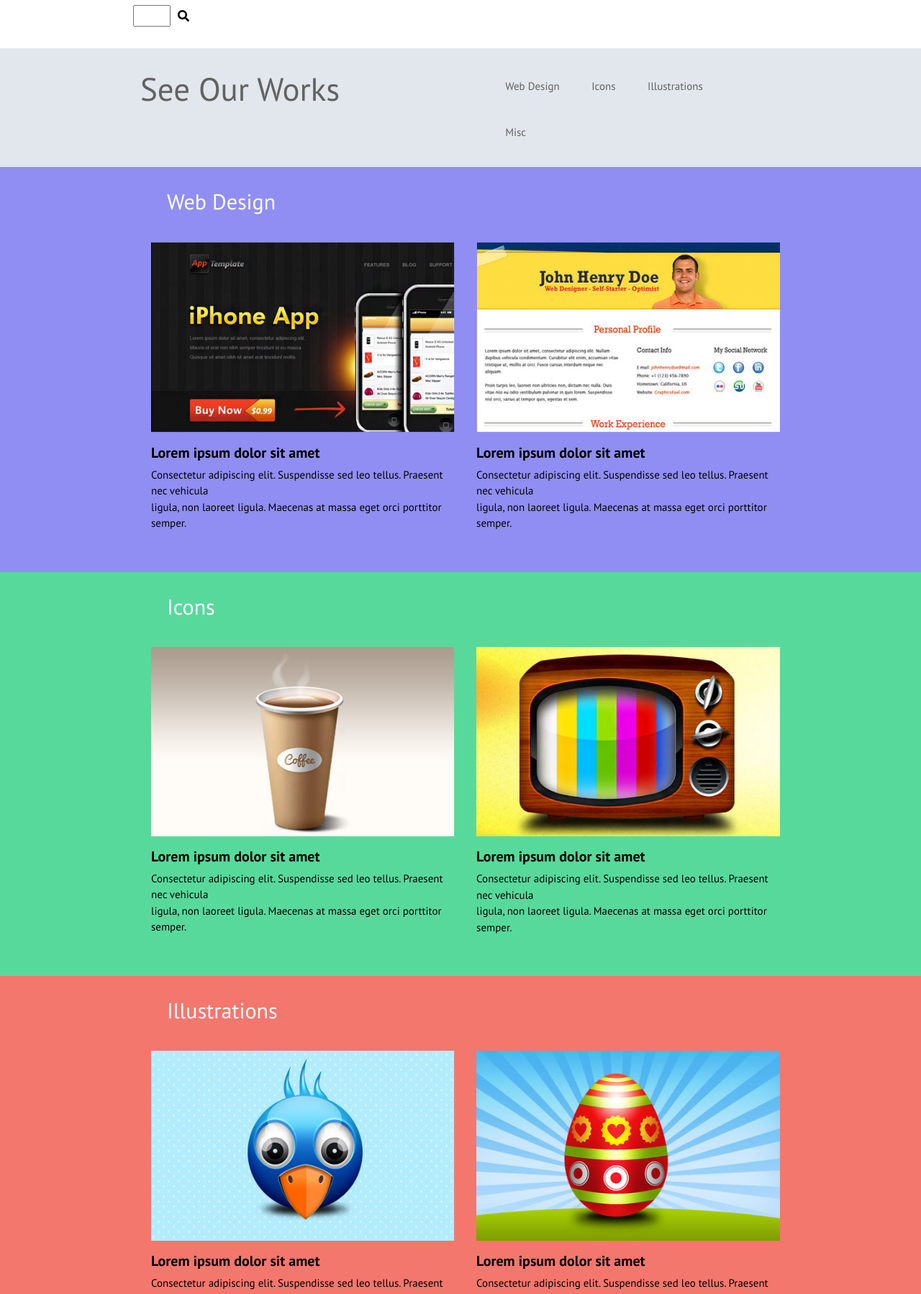
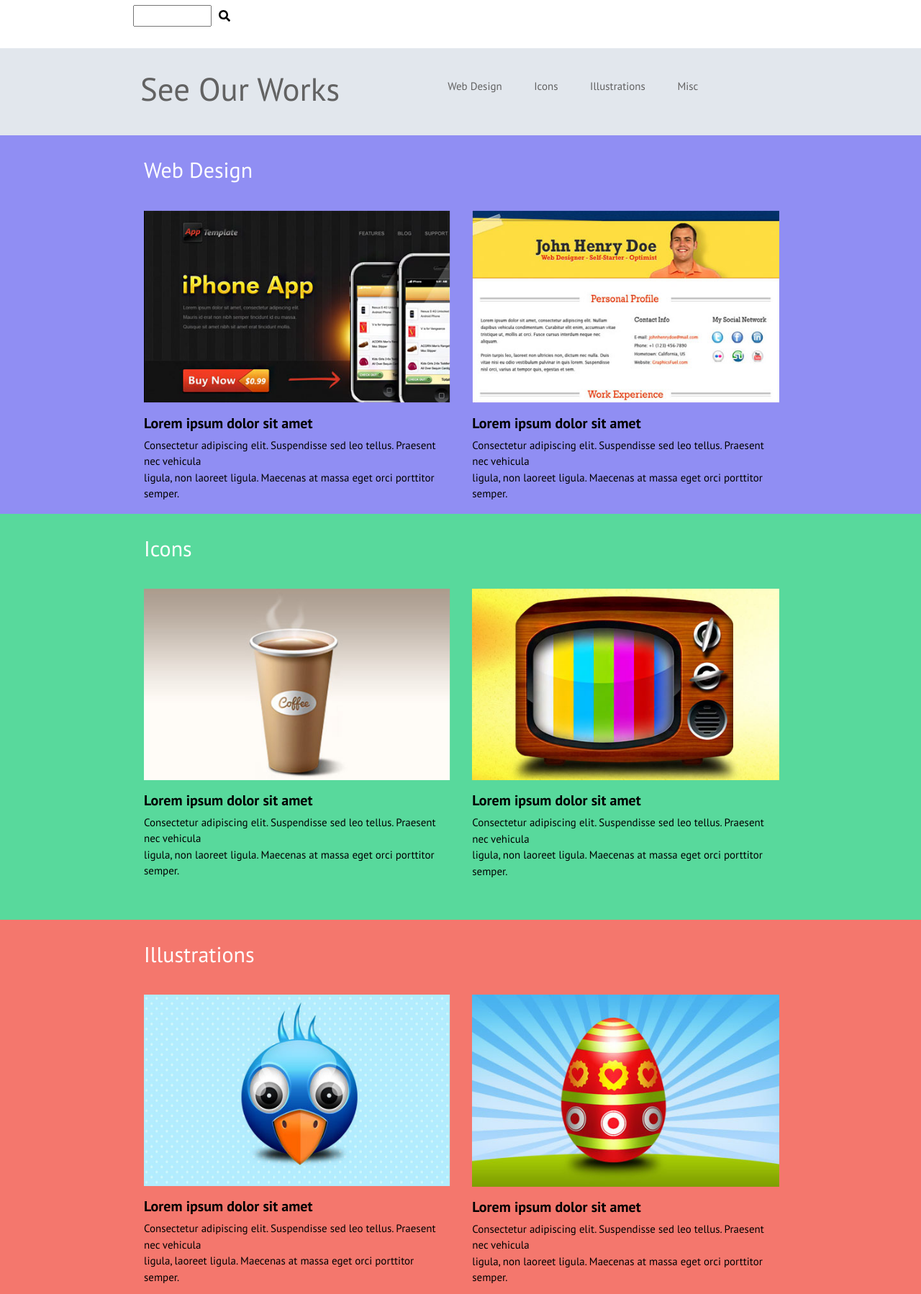
Before and after one commit to JuanPech/bluebox, a plain HTML site: page index.html in a window 1280 px wide. Shown: the part 84-1882 px from the top of the page at 72% size. Drawn offline with nearby package versions, Linux system fonts and the light colour scheme.

Commit message:
Add files via upload

```diff
--- a/css/estilos.css
+++ b/css/estilos.css
@@ -8,14 +8,11 @@
     padding-left: 30px;
 }
 #menu-subheader{
-    padding-left: 170px;
+    padding-left: 90px;
 }
 #buscador-header{
 	margin-top: 10px;
 	padding-left: 0px;
-}
-.row{
-	left: 22px;
 }
 #menu-header nav ul li{
 	list-style:none;
@@ -34,18 +31,18 @@
  border-right: none; border-right: 0px;
 }
 input{
-	width: 20%;
+	width: 42%;
 }
 button{
 	background-color: #ffffff;
 	border:none;
 }
 
-/*------------------------------------------------inicio Gris-----------------------------------------------------*/
+/*------------------------------------------inicio Gris-----------------------------------------------------*/
 #header-2{
 	margin-top: 30px;
 	background-color: #e2e7ed;
-	padding-bottom: 20px;
+	padding-bottom: 30px;
 	padding-left: 210px;
 }
 #see h2{
@@ -57,21 +54,19 @@ button{
 #menu-subheader nav ul li{
 	margin-top: 40px;
 display: inline-block;
-}#menu-subheader nav ul li a{
+}
+#menu-subheader nav ul li a{
 	text-decoration: none;  color: #626262; font-size: 15px;  padding: 0px 20px;
 	font-family: 'PT Sans', sans-serif;
 }
 
-/*-------------------------------------------------inicio Morado------------------------------------------------*/
+/*----------------------------------------inicio Morado------------------------------------------------*/
 
 #header-3{
 	background-color: #908ef3;
 }
 #header-3{
-	padding-left: 210px;
-}
-#header-3 .row{
-	padding-bottom: 40px;
+	padding-left: 200px;
 }
 
 h4{
@@ -85,34 +80,31 @@ p{
 	font-family: 'PT Sans', sans-serif;
 }
 h3{
-	padding: 30px 22px;
+	padding: 30px 0px;
 	color: #ffffff; font-size: 30px;
 	font-family: 'PT Sans', sans-serif;
 }
-/*----------------------------------------------inicio Verde------------------------------------------------------------*/
+/*-------------------------------------------inicio Verde-------------------------------------------------------*/
 
 #header-4{
 	background-color: #58d99c;
 }
 #header-4{
-	padding-left: 210px;
+	padding-left: 200px;
 }
 #header-4 .row{
 	padding-bottom: 40px;
 }
 
 
-/*------------------------------------------------inicio Rojo-------------------------------------------------------*/
+/*-------------------------------------------inicio Rojo-------------------------------------------------------*/
 
 
 #header-5{
 	background-color: #f4776d;
 }
 #header-5{
-	padding-left: 210px;
-}
-#header-5 .row{
-	padding-bottom: 40px;
+	padding-left: 200px;
 }
 
 /*-------------------------------------------inicio amarillo-------------------------------------------------------*/
@@ -124,19 +116,17 @@ h3{
 #header-6{
 	padding-left: 200px;
 }
-#header-6 .row{
-	padding-bottom: 40px;
-}
 
 
-/*----------------------------------------------inicio negro-------------------------------------------------------*/
+
+/*-------------------------------------------inicio negro-------------------------------------------------------*/
 
 #header-7{
 	background-color: #31333e;
 	padding-bottom: 50px;
 }
 #header-7{
-	padding-left: 210px;
+	padding-left: 167px;
 }
 #header-parte1{
 	margin-top: 30px;
@@ -171,14 +161,11 @@ h3{
 }
 #header-parte2 {
 
-	padding: 20px 270px;
-	text-decoration: none;
-
+	padding: 20px 325px;
 }
 #sociales nav ul li{
-
+	border-right:2px;
 	font-size: 37px;
 	list-style:none;
  	display: inline-block;
-
 }
```
